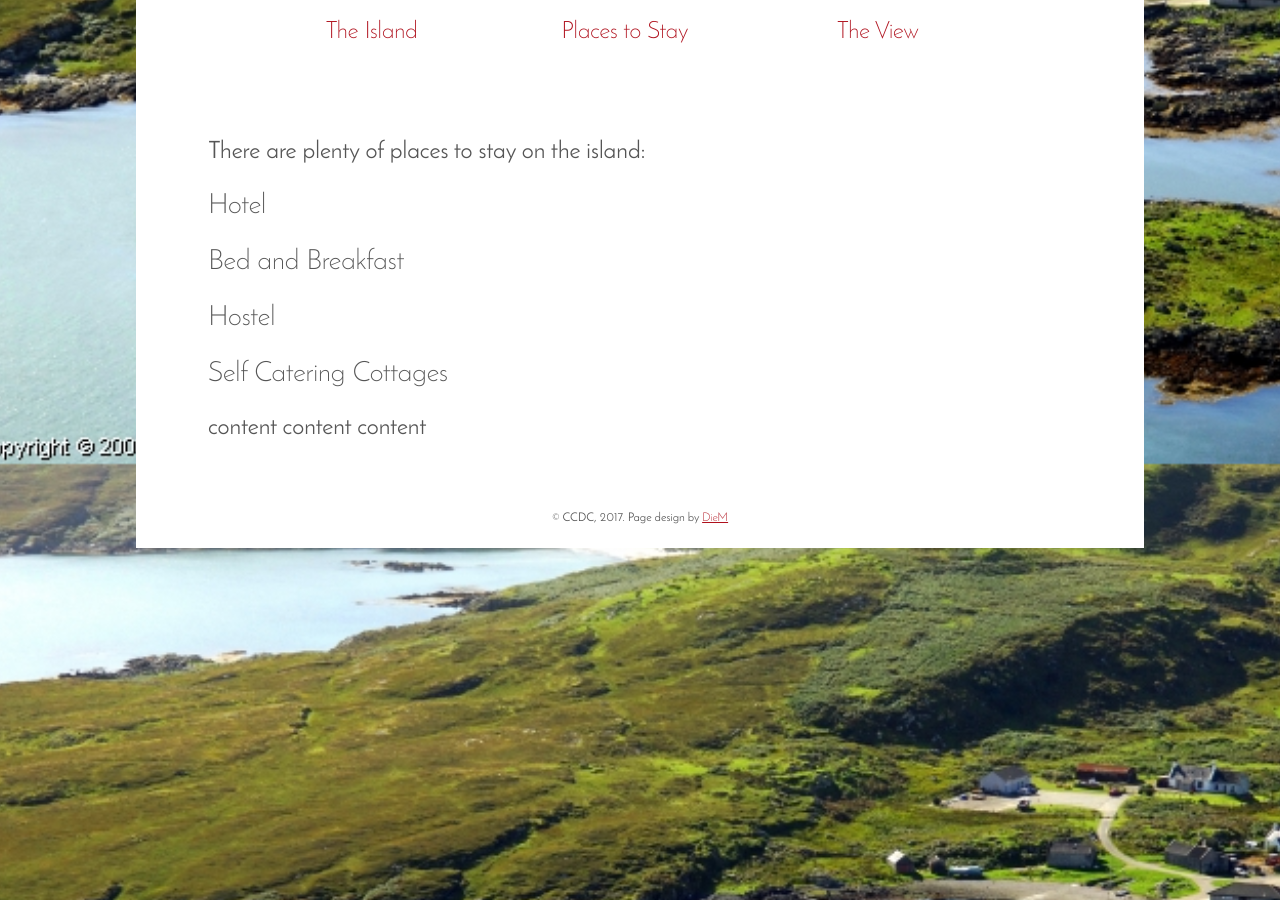
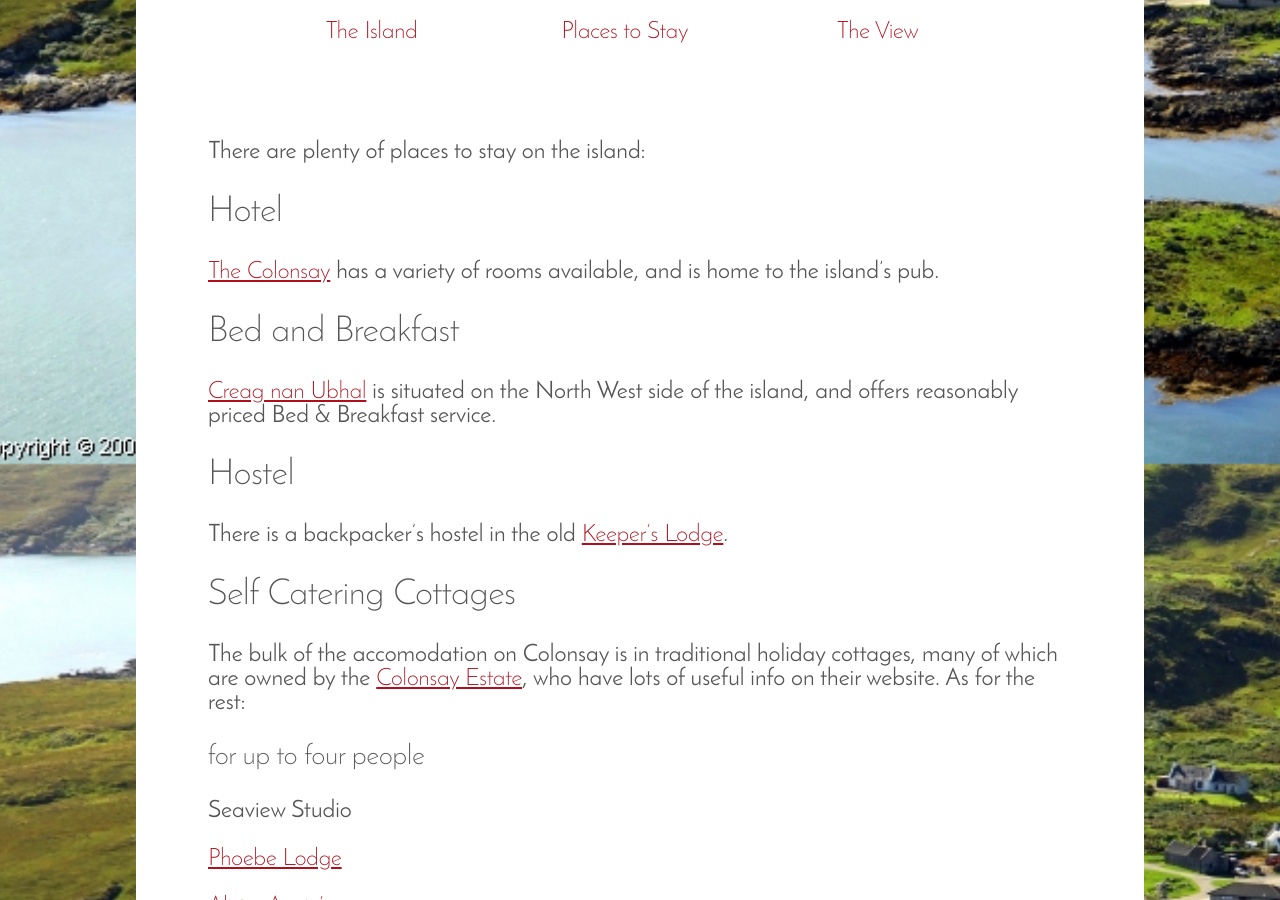
Before and after one commit to dmcnich/colonsay, a Jekyll site: the page built from accomodation.md, in a window 1280 px wide and 900 px high, scrolled down 436 px. Built offline with Jekyll 4.4.1, drawn with Linux system fonts in a browser that asks for light colours; some of the changed text lies outside the part shown.

Commit message:
Accomodation page

```diff
--- a/accomodation.md
+++ b/accomodation.md
@@ -5,12 +5,82 @@ layout: default
 
 There are plenty of places to stay on the island:
 
-### Hotel
+## Hotel
 
-### Bed and Breakfast
+[The Colonsay][] has a variety of rooms available, and is home to the island's pub.
 
-### Hostel
+## Bed and Breakfast
 
-### Self Catering Cottages
+[Creag nan Ubhal][] is situated on the North West side of the island, and offers reasonably priced Bed & Breakfast service.
 
-content content content
+## Hostel
+
+There is a backpacker's hostel in the old [Keeper's Lodge][].
+
+## Self Catering Cottages
+
+The bulk of the accomodation on Colonsay is in traditional holiday cottages, many of which are owned by the [Colonsay Estate][], who have lots of useful info on their website. As for the rest:
+
+### for up to four people
+
+Seaview Studio
+
+[Phoebe Lodge][]
+
+[Alister Annie's][]
+
+[Cill a' Rubh][]
+
+[Glebe][]
+
+### for five or six people
+
+[The Island Lodges][]
+
+[Balnahard ][]
+
+[Carn Mor][]
+
+[Colnatarun][]
+
+[Drumclach][]
+
+Fasgadh
+
+[Garta][]
+
+4b Glassard
+
+[Longfield][]
+
+[Mo Dhachaidh][]
+
+
+### for up to thirteen people
+
+[Old Mill][]
+
+[Pairc Mholach][]
+
+[Highfield][]
+
+
+[The Colonsay]: http://www.colonsayholidays.co.uk/hotel
+[Creag nan Ubhal]: http://www.creagnanubhal.co.uk
+[Keeper's Lodge]: http://www.colonsayholidays.co.uk/backpackers/
+[Colonsay Estate]: http://www.colonsayholidays.co.uk/cottages/
+[Phoebe Lodge]: http://www.colonsay.eu/AccoPhoebe.htm
+[Alister Annie's]: http://www.alisteranniescolonsay.co.uk
+[Cill a' Rubh]: http://www.colonsay.eu/AccoUragaig.htm
+[Glebe]: http://www.spanglefish.com/glebecottageuk/
+[The Island Lodges]: http://www.colonsayislandlodges.co.uk
+[Balnahard ]: http://www.balnahard.com
+[Carn Mor]: http://www.carnmor.org/home.html
+[Colnatarun]: http://www.colonsaycottage.co.uk
+[Drumclach]: http://www.spanglefish.com/CeolCholasatheweesite/index.asp
+[Garta]: http://www.gartacolonsay.co.uk
+[Longfield]: http://www.colonsay.eu/AccoLongfld.htm
+[Mo Dhachaidh]: http://www.colonsayselfcatering.co.uk
+[Old Mill]: http://www.oldmillcolonsay.com
+[Pairc Mholach]: http://www.spanglefish.com/paircmholach/index.asp
+[Highfield]: http://www.colonsayholiday.co.uk
```
Also changed, not shown: gallery.md (+1 -1 lines).
